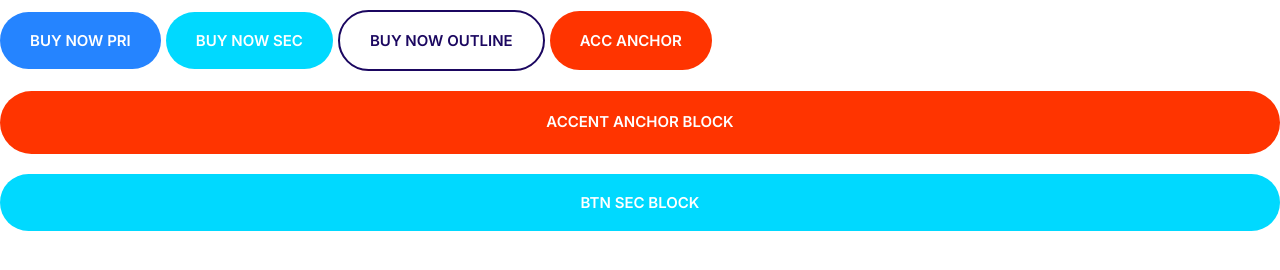
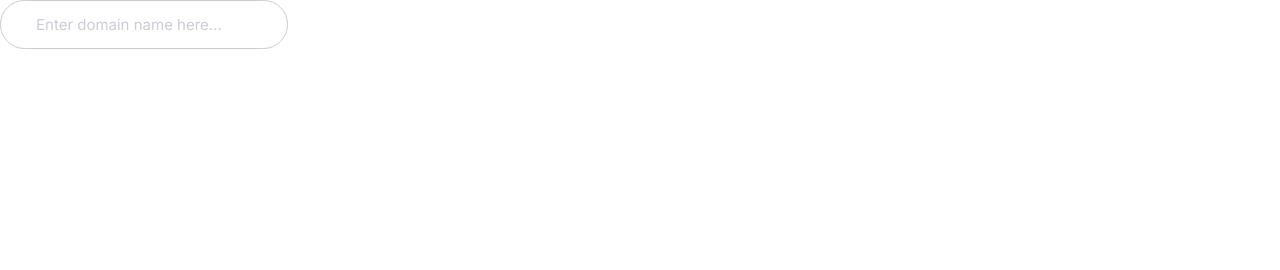
Before and after one commit to georgiscoding/gtmcss, a plain HTML site: page index.html in a window 1280 px wide. Drawn offline with Linux system fonts and the light colour scheme.

Commit message:
Build input component.

```diff
--- a/css/styles.css
+++ b/css/styles.css
@@ -241,3 +241,24 @@ a {
     font-size: 1.5rem;
   }
 }
+
+/* Inputs */
+
+.input {
+  border-radius: 30px;
+  border: 1px solid #ccc;
+  color: var(--color-headings);
+  font-size: 2rem;
+  outline: 0;
+  padding: 1.5rem 3.5rem;
+}
+
+::placeholder {
+  color: #cdcbd7;
+}
+
+@media screen and (min-width: 1024px) {
+  .input {
+    font-size: 1.5rem;
+  }
+}
--- a/index.html
+++ b/index.html
@@ -14,11 +14,6 @@
     <link rel="stylesheet" href="css/styles.css" />
   </head>
   <body>
-    <button class="btn btn--primary">Buy Now Pri</button>
-    <button class="btn btn--secondary">Buy Now Sec</button>
-    <button class="btn btn--outline">Buy Now Outline</button>
-    <a href="" class="btn btn--accent">Acc Anchor</a>
-    <a href="" class="btn btn--accent btn--block">Accent Anchor Block</a>
-    <button class="btn btn--secondary btn--block">Btn Sec Block</button>
+    <input type="text" class="input" placeholder="Enter domain name here..." />
   </body>
 </html>
```
Also changed, not shown: components/inputs.html (added, +1 -0 lines).
